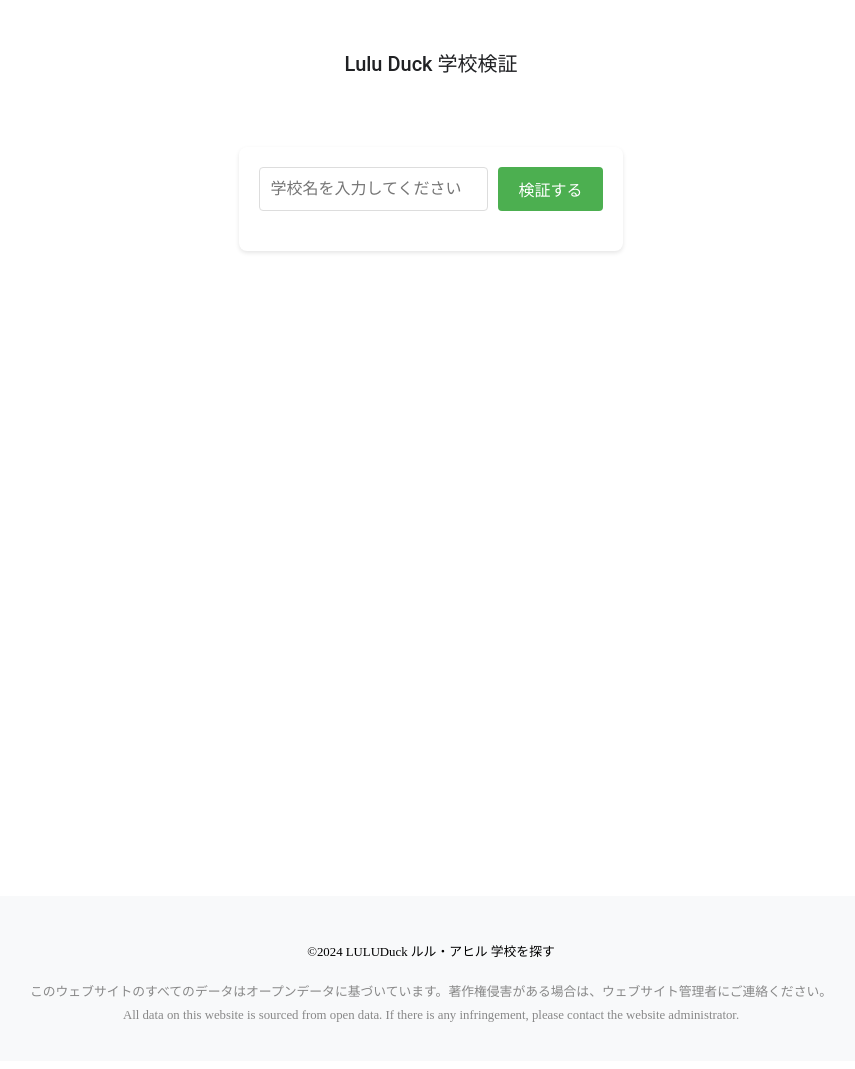
After one commit to goodtidings2023/japanSchoolSearch, a Flask app: page /verify in a window 1280 px wide. The commit adds this page. Shown: the whole page, without its empty margins (209-1064 px from the left). Run offline with Flask 2, Linux system fonts and the light colour scheme.

Commit message:
0.36
更新学校官网查询与验证功能

```diff
--- a/app.py
+++ b/app.py
@@ -7,6 +7,8 @@ import re
 from difyAPI import call_dify_api
 import json
 import logging
+from school_verify import SchoolVerifier
+import os
 
 app = Flask(__name__)
 
@@ -106,7 +108,7 @@ def scrape_schools(params=None, page=1):
         # 获取分页信息
         pagination = get_pagination_info(soup)
 
-        # 找到包含所有学校的容器
+        # 找到包所有学校的容器
         search_list = soup.find('div', class_='sch-search-list')
         if not search_list:
             return {'schools': [], 'pagination': pagination}
@@ -381,8 +383,17 @@ def school_detail(school_id):
         print(f"Error fetching school details: {str(e)}")
         return f"Error: {str(e)}", 500
 
+# 学校查找与验证
+@app.route('/verify', methods=['GET', 'POST'])
+def verify_school():
+    result = None
+    if request.method == 'POST':
+        school_name = request.form.get('school_name')
+        if school_name:
+            verifier = SchoolVerifier()  # 确保不传递参数
+            result = verifier.verify(school_name)
 
-
+    return render_template('school_verify.html', result=result)
 
 if __name__ == '__main__':
     app.run(debug=True)
--- a/static/style.css
+++ b/static/style.css
@@ -1170,3 +1170,65 @@ td {
     justify-content: center;
     align-items: center;
 }
+
+/* 検証ページのスタイル */
+.verify-container {
+    max-width: 800px;
+    margin: 2rem auto;
+    padding: 1rem;
+}
+
+.verify-form {
+    margin-bottom: 2rem;
+}
+
+.input-group {
+    display: flex;
+    gap: 1rem;
+    margin-bottom: 1rem;
+}
+
+.input-group input {
+    flex: 1;
+    padding: 0.5rem;
+    font-size: 1rem;
+    border: 1px solid #ddd;
+    border-radius: 4px;
+}
+
+.input-group button {
+    padding: 0.5rem 2rem;
+    background-color: #4CAF50;
+    color: white;
+    border: none;
+    border-radius: 4px;
+    cursor: pointer;
+}
+
+.input-group button:hover {
+    background-color: #45a049;
+}
+
+.result-container {
+    background-color: #f9f9f9;
+    padding: 1rem;
+    border-radius: 4px;
+    border: 1px solid #ddd;
+}
+
+.result-content {
+    margin-top: 1rem;
+}
+
+.result-content p {
+    margin: 0.5rem 0;
+}
+
+.result-content a {
+    color: #2196F3;
+    text-decoration: none;
+}
+
+.result-content a:hover {
+    text-decoration: underline;
+}
--- /dev/null
+++ b/templates/school_verify.html
@@ -0,0 +1,146 @@
+<!DOCTYPE html>
+<html lang="ja">
+<head>
+    <meta charset="UTF-8">
+    <title>学校検証 - Lulu Duck</title>
+    <link rel="stylesheet" href="{{ url_for('static', filename='style.css') }}">
+    <link rel="stylesheet" href="https://cdnjs.cloudflare.com/ajax/libs/font-awesome/5.15.4/css/all.min.css">
+    <style>
+        .container {
+            max-width: 800px;
+            margin: 0 auto;
+            padding: 20px;
+        }
+
+        .verify-container {
+            background-color: #fff;
+            border-radius: 8px;
+            box-shadow: 0 2px 4px rgba(0, 0, 0, 0.1);
+            padding: 20px;
+            margin-top: 20px;
+        }
+
+        .verify-form {
+            max-width: 600px;
+            margin: 0 auto;
+        }
+
+        .input-group {
+            display: flex;
+            gap: 10px;
+            margin-bottom: 20px;
+        }
+
+        .input-group input {
+            flex: 1;
+            padding: 10px;
+            border: 1px solid #ddd;
+            border-radius: 4px;
+            font-size: 16px;
+        }
+
+        .input-group button {
+            padding: 10px 20px;
+            background-color: #4CAF50;
+            color: white;
+            border: none;
+            border-radius: 4px;
+            cursor: pointer;
+            font-size: 16px;
+        }
+
+        .input-group button:hover {
+            background-color: #45a049;
+        }
+
+        .result-container {
+            max-width: 600px;
+            margin: 20px auto;
+            padding: 20px;
+            background-color: #f9f9f9;
+            border-radius: 4px;
+        }
+
+        .result-content {
+            margin-top: 10px;
+        }
+
+        .result-content p {
+            margin: 10px 0;
+            line-height: 1.5;
+        }
+
+        .result-content a {
+            color: #2196F3;
+            text-decoration: none;
+            word-break: break-all;
+        }
+
+        .result-content a:hover {
+            text-decoration: underline;
+        }
+
+        .header {
+            text-align: center;
+            margin-bottom: 30px;
+        }
+
+        .logo-container {
+            display: inline-flex;
+            align-items: center;
+            gap: 15px;
+        }
+
+        .logo {
+            width: 60px;
+            height: 60px;
+        }
+
+        .title-wrapper {
+            text-align: left;
+        }
+
+        .title-wrapper h2 {
+            margin: 0;
+            color: #333;
+        }
+
+        .subtitle {
+            margin: 5px 0 0;
+            color: #666;
+            font-size: 14px;
+        }
+    </style>
+
+</head>
+<body>
+    <div class="container">
+
+        <div class="header">
+            <h2>Lulu Duck 学校検証</h2>
+        </div>
+        <div class="verify-container">
+            <form method="POST" class="verify-form">
+                <div class="input-group">
+                    <input type="text" name="school_name" placeholder="学校名を入力してください" required>
+                    <button type="submit">検証する</button>
+                </div>
+            </form>
+
+            {% if result %}
+            <div class="result-container">
+                <h3>検証結果</h3>
+                <div class="result-content">
+                    <p><strong>検索URL:</strong> <a href="{{ result.url }}" target="_blank">{{ result.url }}</a></p>
+                    <p><strong>検証結果:</strong> {{ result.verification }}</p>
+                    {% if result.details %}
+                    <p><strong>詳細情報:</strong> {{ result.details }}</p>
+                    {% endif %}
+                </div>
+            </div>
+            {% endif %}
+        </div>
+    </div>
+    {% include 'footer.html' %}
+</body>
+</html>
```
Also changed, not shown: difyAPI.py (+16 -24 lines), school_verify.py (added, +165 -0 lines).
